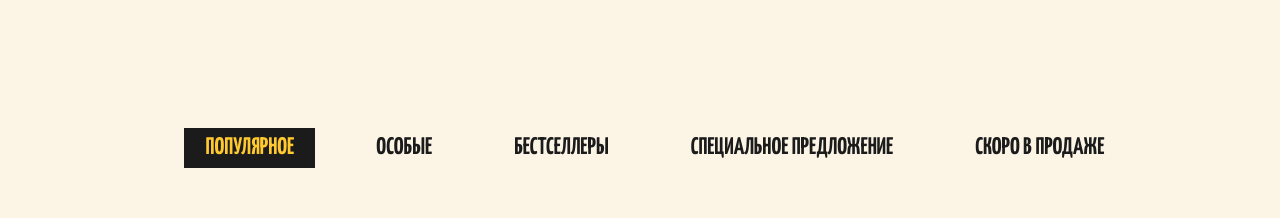
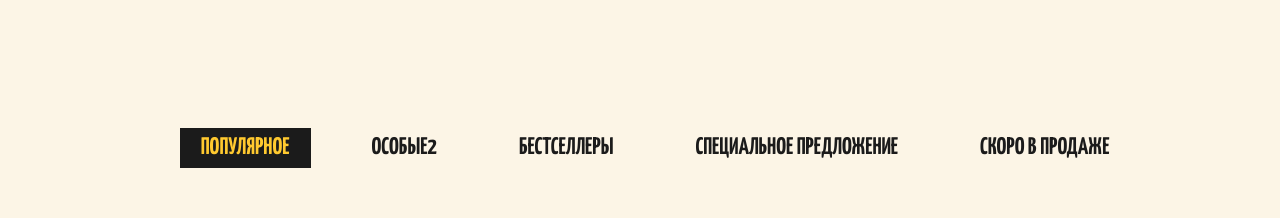
Before and after one commit to Osbourne34/Lost-shirt, a plain HTML site: page index.html in a window 1280 px wide. Shown: the part 802-1020 px from the top of the page. Drawn offline with nearby package versions, Linux system fonts and the light colour scheme.

Commit message:
eshe raz commit

```diff
--- a/index.html
+++ b/index.html
@@ -121,7 +121,7 @@
                         <a class="filter__link" data-filter="popular" href="#">Популярное</a>
                     </li>
                     <li class="filter__item">
-                        <a class="filter__link" data-filter="new" href="#">Особые</a>
+                        <a class="filter__link" data-filter="new" href="#">Особые2</a>
                     </li>
                     <li class="filter__item">
                         <a class="filter__link" data-filter="bestsellers" href="#">Бестселлеры</a>
```
